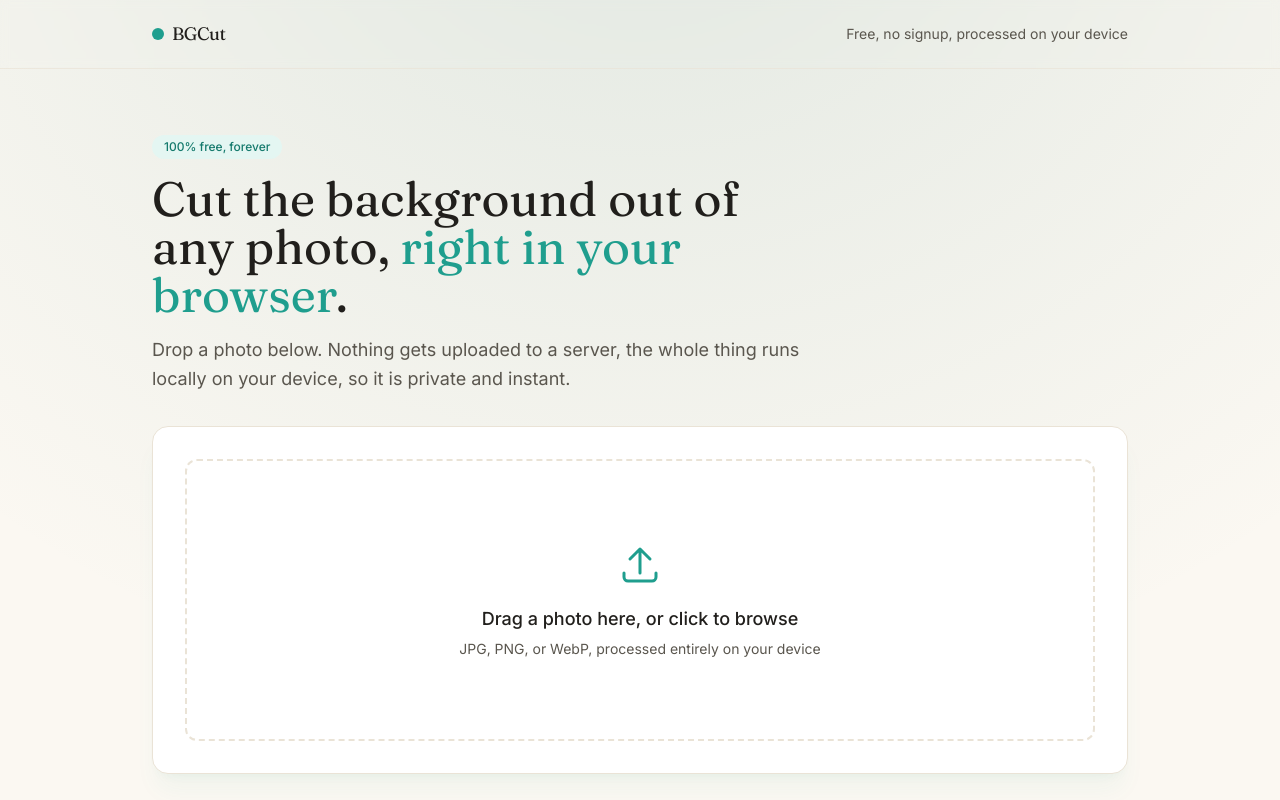
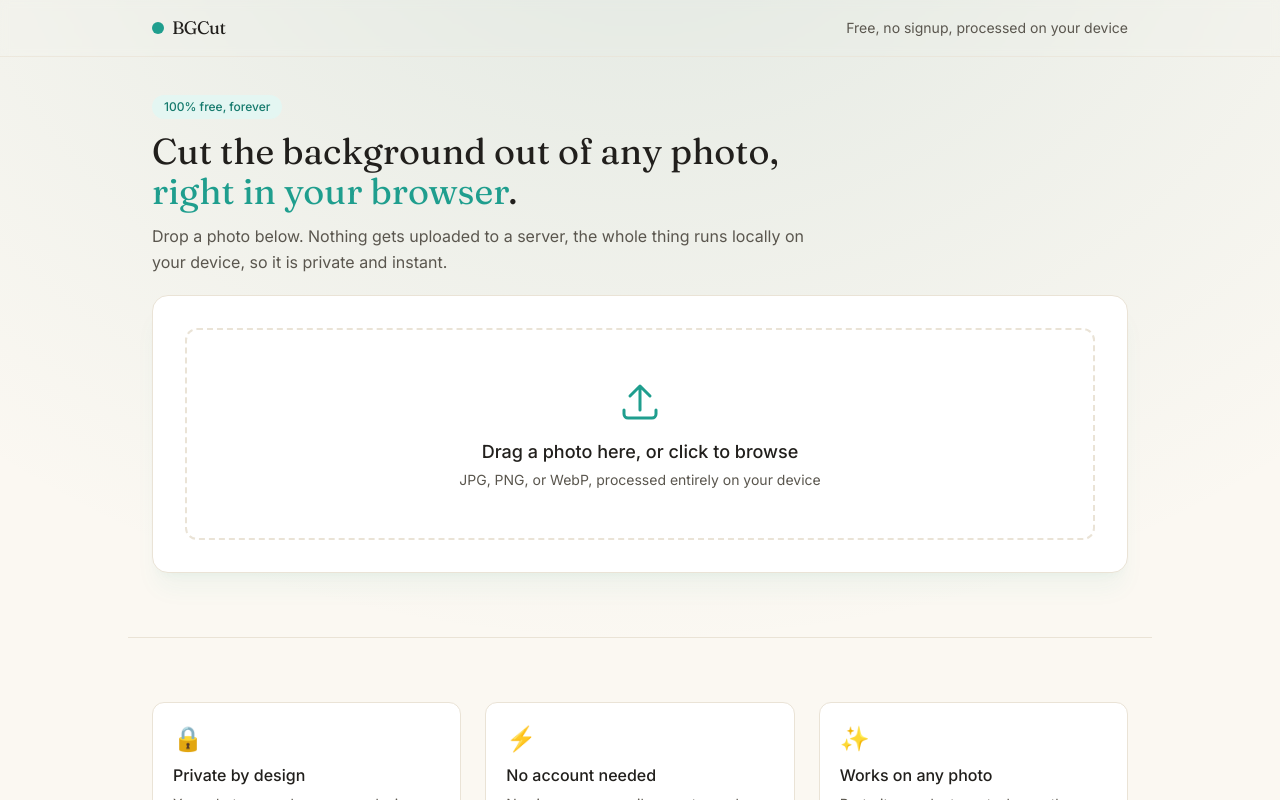
Before and after one commit to Aqib1012/bg-remover, a Next.js app: page / in a window 1280 px wide. Shown: the top 800 px of the page. Built offline with nearby package versions, Linux system fonts and the light colour scheme.

Commit message:
Adjust layout and styling in page.tsx

```diff
--- a/app/page.tsx
+++ b/app/page.tsx
@@ -92,7 +92,7 @@ export default function Home() {
       <div className="relative z-10">
         {/* Nav */}
         <header className="border-b border-border/70 backdrop-blur-sm">
-          <div className="max-w-5xl mx-auto px-6 py-5 flex items-center justify-between">
+          <div className="max-w-5xl mx-auto px-6 py-3.5 flex items-center justify-between">
             <div className="flex items-center gap-2">
               <span className="w-3 h-3 rounded-full bg-teal pulse-ring" />
               <span className="font-display text-lg tracking-tight text-ink">
@@ -106,19 +106,19 @@ export default function Home() {
         </header>
 
         {/* AD SLOT: top banner — paste AdSterra banner code here */}
-        <div className="max-w-5xl mx-auto px-6 pt-6" id="ad-slot-top" />
+        <div className="max-w-5xl mx-auto px-6 pt-3" id="ad-slot-top" />
 
         {/* Hero + Tool */}
-        <section className="max-w-5xl mx-auto px-6 pt-10 pb-16">
-          <div className="max-w-2xl mb-8">
-            <span className="inline-block px-3 py-1 rounded-full bg-tealSoft text-tealDeep text-xs font-medium mb-4">
+        <section className="max-w-5xl mx-auto px-6 pt-6 pb-16">
+          <div className="max-w-2xl mb-5">
+            <span className="inline-block px-3 py-1 rounded-full bg-tealSoft text-tealDeep text-xs font-medium mb-3">
               100% free, forever
             </span>
-            <h1 className="font-display text-4xl sm:text-5xl leading-[1.1] mb-4 text-ink">
+            <h1 className="font-display text-3xl sm:text-4xl leading-[1.15] mb-3 text-ink">
               Cut the background out of any photo,{" "}
               <span className="text-teal">right in your browser</span>.
             </h1>
-            <p className="text-inkSoft text-lg leading-relaxed">
+            <p className="text-inkSoft text-base leading-relaxed">
               Drop a photo below. Nothing gets uploaded to a server, the
               whole thing runs locally on your device, so it is private and
               instant.
@@ -136,7 +136,7 @@ export default function Home() {
                 onDragLeave={() => setIsDragging(false)}
                 onDrop={onDrop}
                 onClick={() => inputRef.current?.click()}
-                className={`relative cursor-pointer rounded-xl border-2 border-dashed transition-all duration-200 flex flex-col items-center justify-center text-center py-20 px-6 ${
+                className={`relative cursor-pointer rounded-xl border-2 border-dashed transition-all duration-200 flex flex-col items-center justify-center text-center py-12 px-6 ${
                   isDragging
                     ? "border-teal bg-tealSoft scale-[1.01]"
                     : "border-border hover:border-teal/50 hover:bg-tealSoft/40"
@@ -152,10 +152,10 @@ export default function Home() {
                 <div className="bounce-soft">
                   <UploadIcon />
                 </div>
-                <p className="mt-4 font-medium text-ink text-lg">
+                <p className="mt-3 font-medium text-ink text-lg">
                   Drag a photo here, or click to browse
                 </p>
-                <p className="mt-1.5 text-sm text-inkSoft">
+                <p className="mt-1 text-sm text-inkSoft">
                   JPG, PNG, or WebP, processed entirely on your device
                 </p>
               </div>
```
